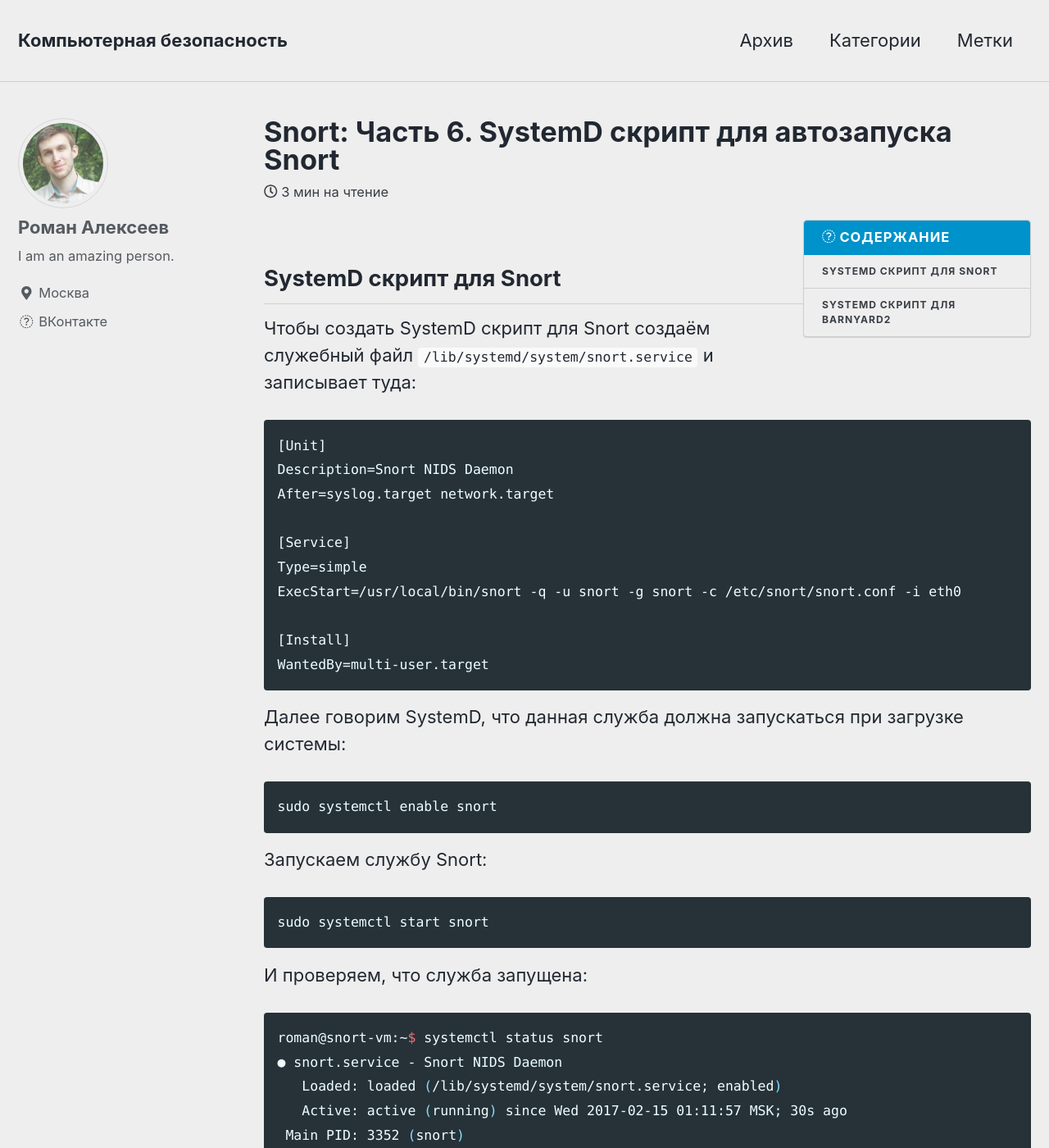
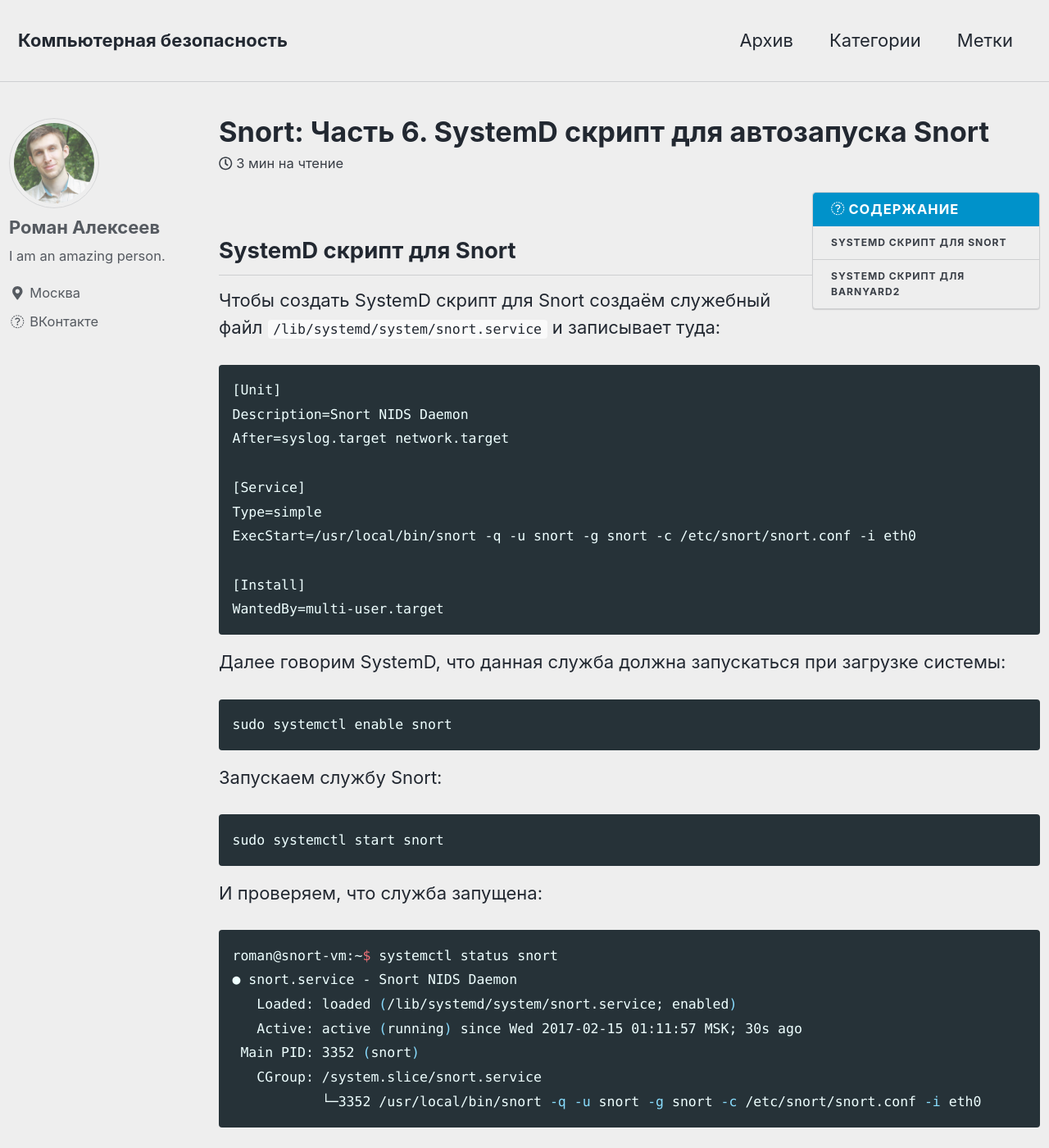
Before and after one commit to Roman2204/Roman2204.github.io, a Jekyll site: the page built from _posts/2017-01-30-Snort-Part-6-Creating-SystemD-Scripts-For-Snort.md, in a window 1280 px wide and 1400 px high. Shown: the whole window at 82% size. Built offline with Jekyll 4.4.1, drawn with Linux system fonts in a browser that asks for light colours; nearby versions of some CDN libraries; comment, search, counter and statistics services are not loaded.

Commit message:
Trying #1 to change page width

```diff
--- a/_sass/minimal-mistakes/_page.scss
+++ b/_sass/minimal-mistakes/_page.scss
@@ -7,8 +7,8 @@
   margin-left: auto;
   margin-top: 2em;
   margin-right: auto;
-  padding-left: 1em;
-  padding-right: 1em;
+  padding-left: 0.5em;
+  padding-right: 0.5em;
   -webkit-animation: $intro-transition;
   animation: $intro-transition;
   max-width: 100%;
@@ -23,13 +23,13 @@
 .page {
   @include breakpoint($large) {
     float: right;
-    width: calc(100% - #{$right-sidebar-width-narrow});
+    width: calc(100% - #{$right-sidebar-width-narrow} + 2em);
     // padding-right: $right-sidebar-width-narrow;
     padding-right: 0;
   }
 
   @include breakpoint($x-large) {
-    width: calc(100% - #{$right-sidebar-width});
+    width: calc(100% - #{$right-sidebar-width} + 2em);
     // padding-right: $right-sidebar-width;
     padding-right: 0;
   }
--- a/_sass/minimal-mistakes/_sidebar.scss
+++ b/_sass/minimal-mistakes/_sidebar.scss
@@ -20,7 +20,7 @@
 
   @include breakpoint($large) {
     float: left;
-    width: calc(#{$right-sidebar-width-narrow} - 1em);
+    width: calc(#{$right-sidebar-width-narrow} - 2.5em);
     opacity: 0.75;
     -webkit-transition: opacity 0.2s ease-in-out;
     transition: opacity 0.2s ease-in-out;
@@ -39,7 +39,7 @@
   }
 
   @include breakpoint($x-large) {
-    width: calc(#{$right-sidebar-width} - 1em);
+    width: calc(#{$right-sidebar-width} - 2.5em);
   }
 
   h2,
```
